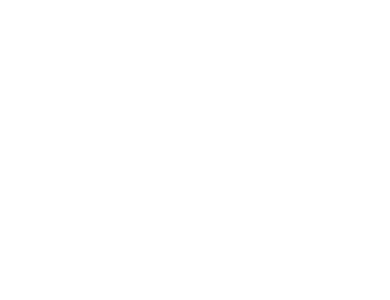
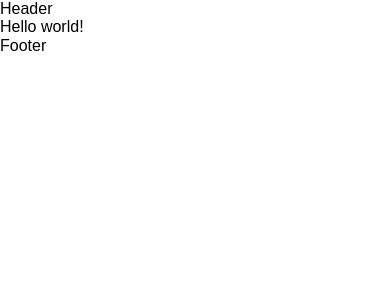
Before and after one commit to Yarzik7/meet-stream, a Next.js app: page / in a window 390 px wide. Shown: the top 300 px of the page. Built offline with nearby package versions, Linux system fonts and the light colour scheme.

Commit message:
Add new components
Section, Container, SectionWithContainer

```diff
--- a/src/app/layout.tsx
+++ b/src/app/layout.tsx
@@ -1,3 +1,4 @@
+import "modern-normalize/modern-normalize.css";
 import type { Metadata } from "next";
 import localFont from "next/font/local";
 import "./globals.css";
--- a/src/app/page.module.css
+++ /dev/null
@@ -1,165 +0,0 @@
-.page {
-  --gray-rgb: 0, 0, 0;
-  --gray-alpha-200: rgba(var(--gray-rgb), 0.08);
-  --gray-alpha-100: rgba(var(--gray-rgb), 0.05);
-
-  --button-primary-hover: #383838;
-  --button-secondary-hover: #f2f2f2;
-
-  display: grid;
-  grid-template-rows: 20px 1fr 20px;
-  align-items: center;
-  justify-items: center;
-  min-height: 100svh;
-  padding: 80px;
-  gap: 64px;
-  font-family: var(--font-geist-sans);
-}
-
-@media (prefers-color-scheme: dark) {
-  .page {
-    --gray-rgb: 255, 255, 255;
-    --gray-alpha-200: rgba(var(--gray-rgb), 0.145);
-    --gray-alpha-100: rgba(var(--gray-rgb), 0.06);
-
-    --button-primary-hover: #ccc;
-    --button-secondary-hover: #1a1a1a;
-  }
-}
-
-.main {
-  display: flex;
-  flex-direction: column;
-  gap: 32px;
-  grid-row-start: 2;
-}
-
-.main ol {
-  font-family: var(--font-geist-mono);
-  padding-left: 0;
-  margin: 0;
-  font-size: 14px;
-  line-height: 24px;
-  letter-spacing: -0.01em;
-  list-style-position: inside;
-}
-
-.main li:not(:last-of-type) {
-  margin-bottom: 8px;
-}
-
-.main code {
-  font-family: inherit;
-  background: var(--gray-alpha-100);
-  padding: 2px 4px;
-  border-radius: 4px;
-  font-weight: 600;
-}
-
-.ctas {
-  display: flex;
-  gap: 16px;
-}
-
-.ctas a {
-  appearance: none;
-  border-radius: 128px;
-  height: 48px;
-  padding: 0 20px;
-  border: none;
-  border: 1px solid transparent;
-  transition: background 0.2s, color 0.2s, border-color 0.2s;
-  cursor: pointer;
-  display: flex;
-  align-items: center;
-  justify-content: center;
-  font-size: 16px;
-  line-height: 20px;
-  font-weight: 500;
-}
-
-a.primary {
-  background: var(--foreground);
-  color: var(--background);
-  gap: 8px;
-}
-
-a.secondary {
-  border-color: var(--gray-alpha-200);
-  min-width: 180px;
-}
-
-.footer {
-  grid-row-start: 3;
-  display: flex;
-  gap: 24px;
-}
-
-.footer a {
-  display: flex;
-  align-items: center;
-  gap: 8px;
-}
-
-.footer img {
-  flex-shrink: 0;
-}
-
-/* Enable hover only on non-touch devices */
-@media (hover: hover) and (pointer: fine) {
-  a.primary:hover {
-    background: var(--button-primary-hover);
-    border-color: transparent;
-  }
-
-  a.secondary:hover {
-    background: var(--button-secondary-hover);
-    border-color: transparent;
-  }
-
-  .footer a:hover {
-    text-decoration: underline;
-    text-underline-offset: 4px;
-  }
-}
-
-@media (max-width: 600px) {
-  .page {
-    padding: 32px;
-    padding-bottom: 80px;
-  }
-
-  .main {
-    align-items: center;
-  }
-
-  .main ol {
-    text-align: center;
-  }
-
-  .ctas {
-    flex-direction: column;
-  }
-
-  .ctas a {
-    font-size: 14px;
-    height: 40px;
-    padding: 0 16px;
-  }
-
-  a.secondary {
-    min-width: auto;
-  }
-
-  .footer {
-    flex-wrap: wrap;
-    align-items: center;
-    justify-content: center;
-  }
-}
-
-@media (prefers-color-scheme: dark) {
-  .logo {
-    filter: invert();
-  }
-}
--- a/src/app/page.tsx
+++ b/src/app/page.tsx
@@ -1,9 +1,14 @@
-import styles from "./page.module.css";
+import Header from "@/components/Header/Header";
+import Footer from "@/components/Footer/Footer";
 
 export default function Home() {
   return (
-    <div className={styles.page}>
-      <main className={styles.main}></main>
+    <div>
+      <Header />
+      <main>
+        <p>Hello world!</p>
+      </main>
+      <Footer />
     </div>
   );
 }
```
Also changed, not shown: package.json (+8 -4 lines), src/components/Section/Container/Container.tsx (added, +11 -0 lines), src/components/Section/Section.tsx (added, +11 -0 lines), src/components/Section/SectionWithContainer/SectionWithContainer.tsx (added, +17 -0 lines), 1 other file (tests, documents, lock files or other folders).
